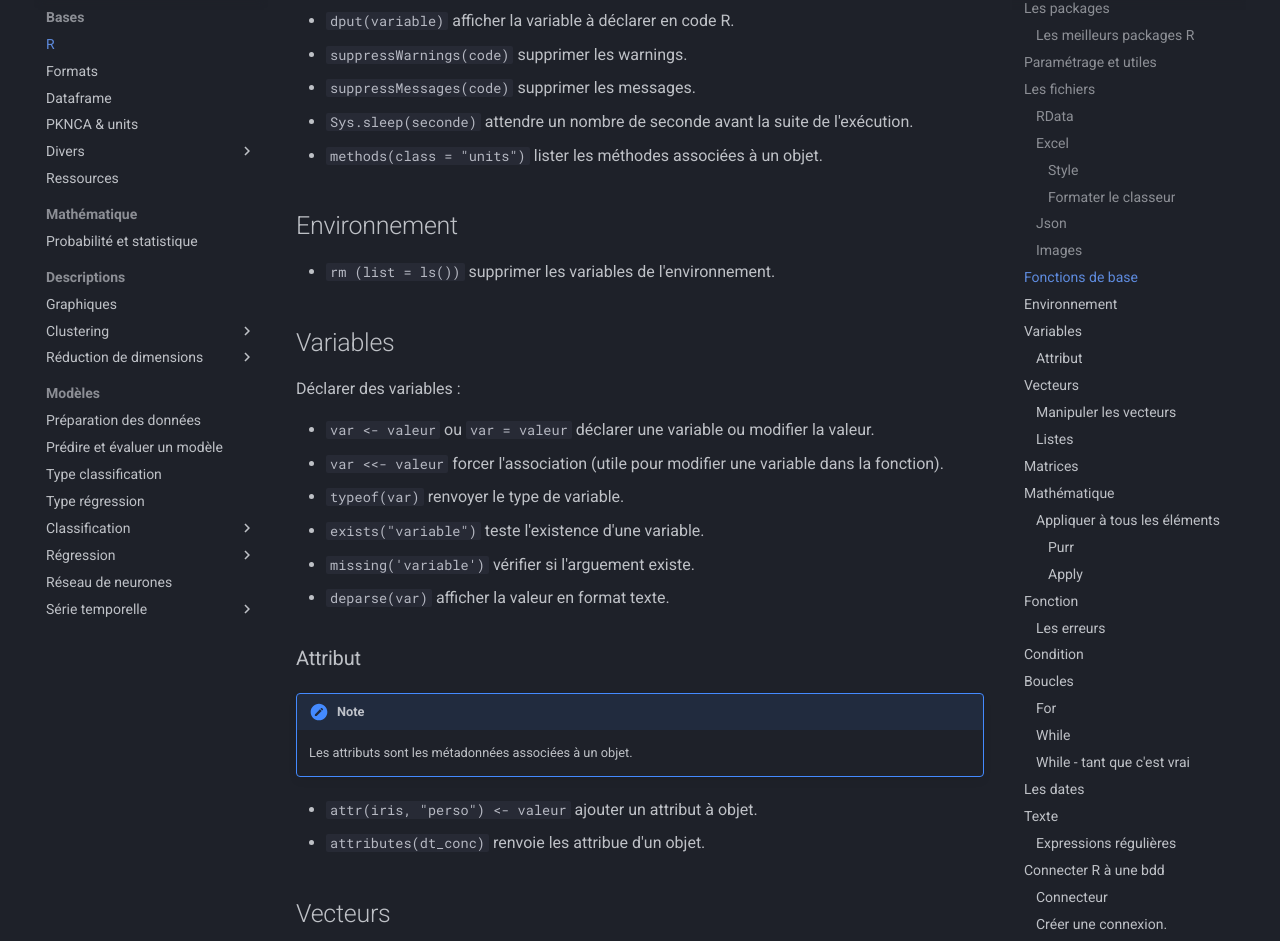
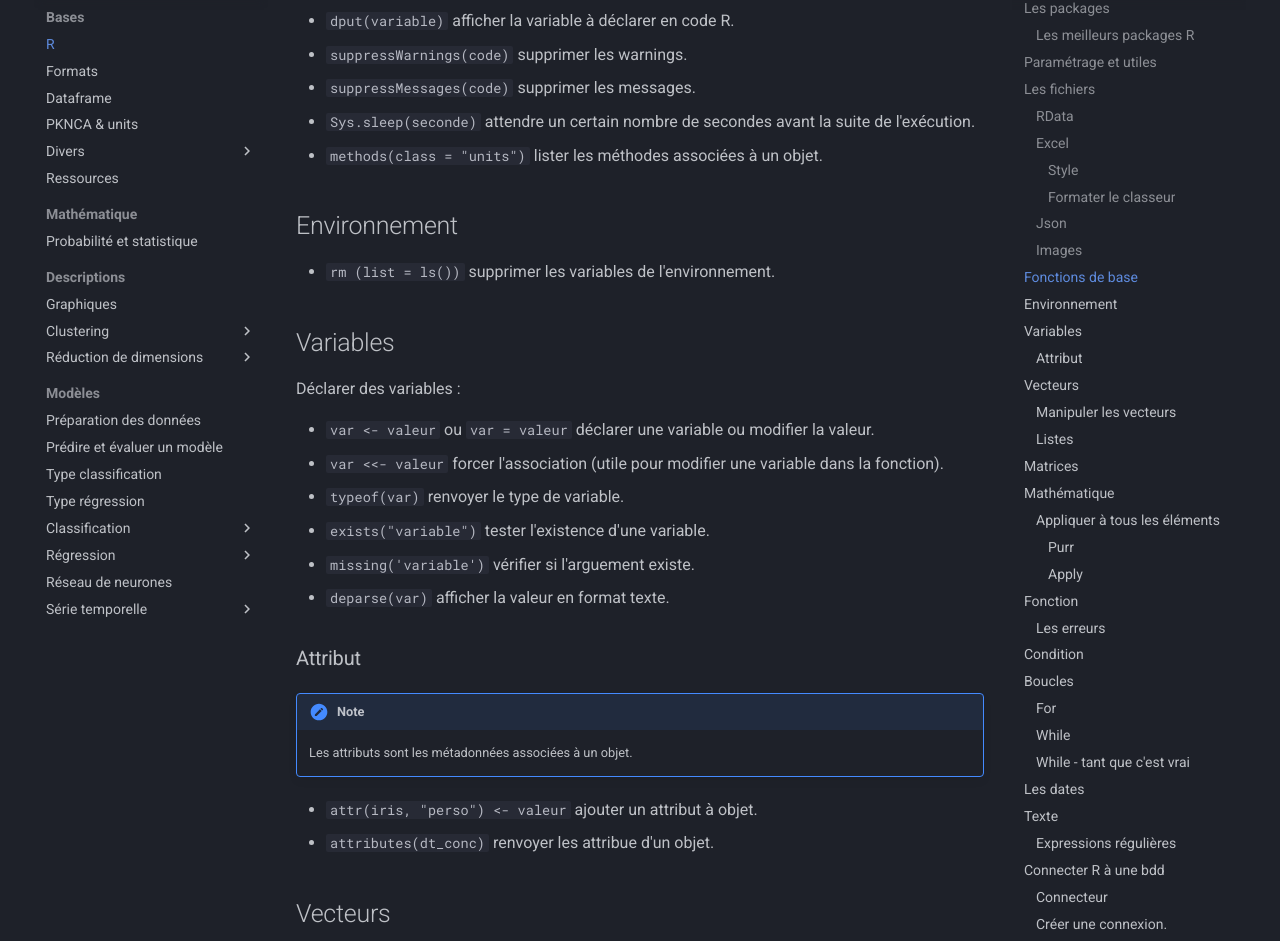
Before and after one commit to gdemare/Informatique, an MkDocs documentation site: the page built from docs/r/r_r.md, in a window 1280 px wide and 1400 px high, scrolled down 3371 px. Shown: the part 148-1089 px from the top of the window. Built offline with MkDocs 1.6.1 and Material for MkDocs 9.7.7, drawn with Linux system fonts in a browser that asks for light colours; comment, search, counter and statistics services are not loaded; some of the changed text lies outside the part shown.

Commit message:
Update r_r.md

```diff
--- a/docs/r/r_r.md
+++ b/docs/r/r_r.md
@@ -33,7 +33,7 @@
 * `file.exists(fichier)` tester l'existence d'un fichier.
 * `setdiff(list.files(), list.dirs(recursive = FALSE, full.names = FALSE))` lister uniquement les fichiers.
 * `setwd(dossier)` changer le dossier de travail.
-* `getwd()` chemin du dossier de tavail.
+* `getwd()` renvoyer le chemin du dossier de tavail.
 * `source(fichier)` exécuter un script.
 * `tools::file_ext(chemin_fichier)` renvoyer l'extension du fichier.
 
@@ -112,7 +112,7 @@
 * `dput(variable)` afficher la variable à déclarer en code R.
 * `suppressWarnings(code)` supprimer les warnings.
 * `suppressMessages(code)` supprimer les messages.
-* `Sys.sleep(seconde)` attendre un nombre de seconde avant la suite de l'exécution.
+* `Sys.sleep(seconde)` attendre un certain nombre de secondes avant la suite de l'exécution.
 * `methods(class = "units")` lister les méthodes associées à un objet.
 
 ## Environnement
@@ -127,7 +127,7 @@
 * `var <<- valeur` forcer l'association (utile pour modifier une variable dans la fonction).
 
 * `typeof(var)` renvoyer le type de variable.
-* `exists("variable")` teste l'existence d'une variable.
+* `exists("variable")` tester l'existence d'une variable.
 * `missing('variable')` vérifier si l'arguement existe.
 * `deparse(var)` afficher la valeur en format texte.
 
@@ -137,7 +137,7 @@
     Les attributs sont les métadonnées associées à un objet.
 
 * `attr(iris, "perso") <- valeur` ajouter un attribut à objet.
-* `attributes(dt_conc)` renvoie les attribue d'un objet.
+* `attributes(dt_conc)` renvoyer les attribue d'un objet.
 
 ## Vecteurs
 
@@ -231,7 +231,7 @@
 Apply permet d'appliquer une fonction à chaque élément.
 
 * `sapply(vecteur, fonction)` appliquer une fonction à tous les éléments d'un vecteur.
-* `apply(dt, axis=1/2, fonction)` appliquer une fonction à tous les éléments en ligne/colonne.
+* `apply(dt, axis = 1/2, fonction)` appliquer une fonction à tous les éléments en ligne/colonne.
 * `tapply(tb_grp_kinetic, 1, function(x){colnames(x)})` appliquer une fonction colonne d'un dataframe.
 
 !!! note
@@ -283,7 +283,7 @@
 ## Boucles
 
 !!! note
-	cat permet de faire suivre le % d'une boucle `cat("\rÉtape", num_script, "/", for_nb_scripts, '-', script)`.
+	`cat` permet de faire suivre le % d'une boucle `cat("\rÉtape", num_script, "/", for_nb_scripts, '-', script)`.
 
 ### For
 
```
Also changed, not shown: other parts of docs/r/r_r.md (+7 -7 lines).
